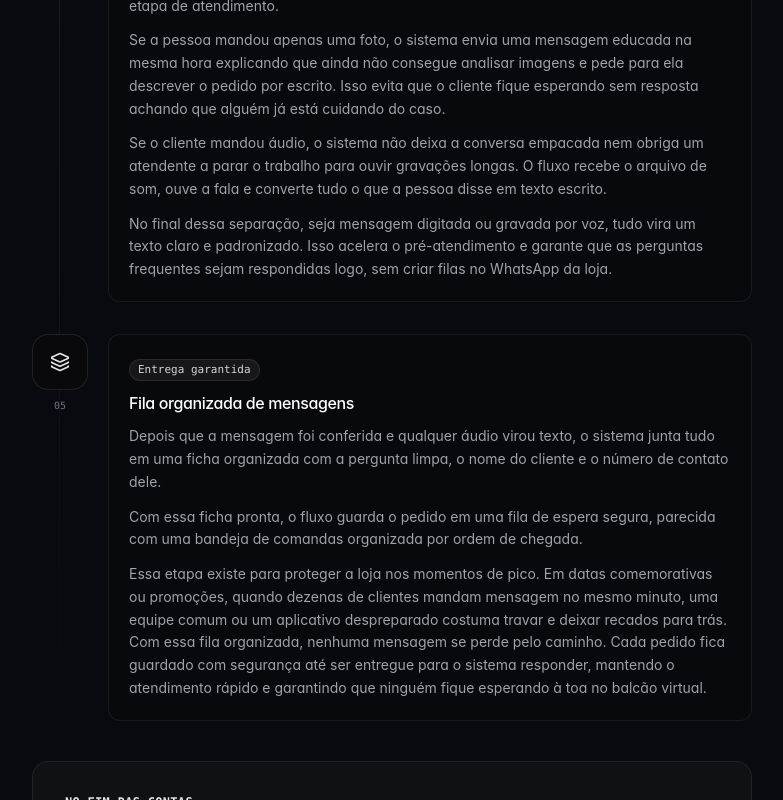
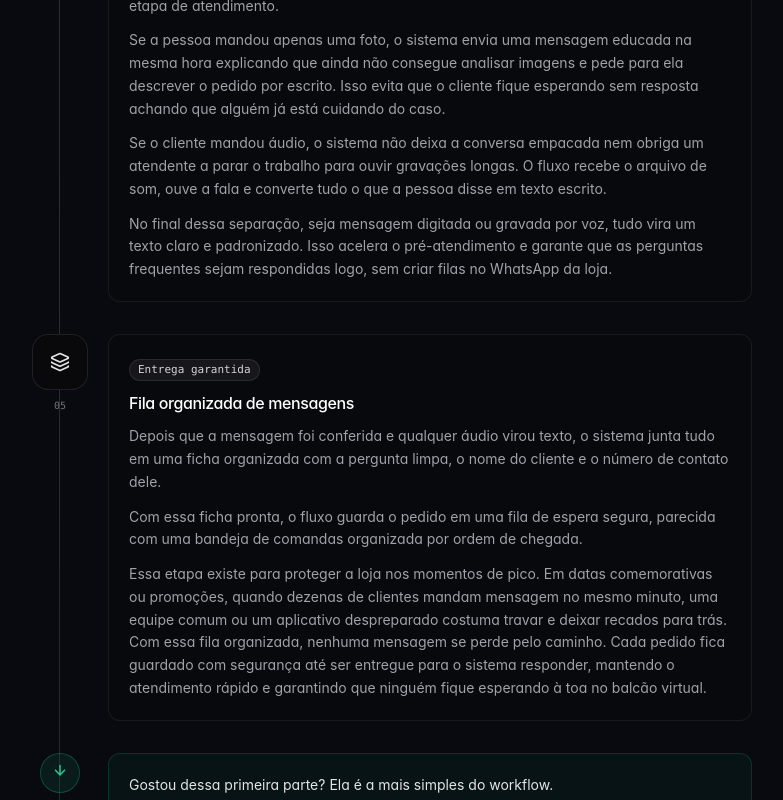
Before and after one commit to fabiobrizotti/portifolio, a Next.js app: page /blog/anne-ia/workflow in a window 1280 px wide. Shown: the part 2000-2800 px from the top of the page, without its empty margins (248-1031 px from the left). Built offline with nearby package versions, Linux system fonts and the light colour scheme.

Commit message:
feat(blog): segundo fluxo     workflow Anne IA com transição

```diff
--- a/src/app/blog/anne-ia/workflow/nodes.tsx
+++ b/src/app/blog/anne-ia/workflow/nodes.tsx
@@ -7,6 +7,12 @@ import {
   UserCheck,
   FileAudio,
   Layers,
+  Timer,
+  Eye,
+  Store,
+  BrainCircuit,
+  Send,
+  ArrowDown,
   type LucideIcon,
 } from "lucide-react";
 import { Rise } from "../motion";
@@ -84,17 +90,95 @@ const steps: Step[] = [
       "Essa etapa existe para proteger a loja nos momentos de pico. Em datas comemorativas ou promoções, quando dezenas de clientes mandam mensagem no mesmo minuto, uma equipe comum ou um aplicativo despreparado costuma travar e deixar recados para trás. Com essa fila organizada, nenhuma mensagem se perde pelo caminho. Cada pedido fica guardado com segurança até ser entregue para o sistema responder, mantendo o atendimento rápido e garantindo que ninguém fique esperando à toa no balcão virtual.",
     ],
   },
+  {
+    id: "junta-15s",
+    title: "Junta as mensagens antes de responder",
+    icon: Timer,
+    color: "text-emerald-400",
+    badge: "Aguarda 15 s",
+    text: [
+      "O primeiro fluxo cuidava apenas da recepção e da triagem na porta de entrada. A partir daqui começa a orquestração da Anne, organizando a conversa antes de entregar o pedido para a inteligência artificial.",
+      "Essa etapa resolve um hábito muito comum no WhatsApp: mandar várias mensagens curtas seguidas em vez de escrever um parágrafo inteiro. A pessoa manda \"Oi\", aperta enviar, depois manda \"Tudo bem?\", \"Você tem pronta entrega?\" e \"Qual o valor?\".",
+      "Quando um robô comum tenta responder mensagem por mensagem, ele atropela a conversa e gera respostas repetidas. Além de cansar o cliente, isso encarece o atendimento: cada consulta enviada para a inteligência artificial tem um custo direto de processamento. Responder quatro frases separadas faz a empresa gastar quatro vezes mais por uma conversa que seria resolvida em uma única resposta.",
+      "O fluxo cria uma pausa estratégica para reunir o pensamento do cliente: primeiro, o sistema retira os recados da fila de espera de forma controlada, sem sobrecarregar a estrutura. Cada frase enviada vai para uma caixinha temporária identificada pelo telefone da pessoa.",
+      "Em seguida, ele marca a mensagem como lida e ativa o aviso de digitando. O atendimento aguarda por uma janela de tempo, configurada inicialmente em 15 segundos. Esse intervalo é personalizável e pode ser ajustado para mais ou para menos de acordo com a dinâmica de cada negócio. A marca de 15 segundos foi adotada por representar um equilíbrio médio nos testes práticos, dando tempo suficiente para a pessoa concluir a frase sem deixá-la esperando demais.",
+      "Quando esse tempo termina, o sistema confere se aquela execução reúne a última mensagem enviada pelo contato. As mensagens intermediárias que chegam no meio do caminho são descartadas para evitar duplicidades. Na saída, o fluxo junta todas as frases guardadas em um texto único e limpa a memória temporária, entregando para a Anne a pergunta completa de uma só vez.",
+    ],
+  },
+  {
+    id: "checagem-pos-espera",
+    title: "Última checagem antes de responder",
+    icon: Eye,
+    color: "text-amber-400",
+    badge: "Segurança",
+    text: [
+      "Logo após essa janela de espera, entra uma segunda checagem de segurança. Enquanto o sistema aguardava o cliente terminar de digitar, o dono da loja ou um funcionário pode ter visto a notificação e respondido a conversa diretamente pelo celular. Sem essa verificação extra, a Anne terminaria os 15 segundos de espera e mandaria uma resposta logo abaixo da fala do atendente, criando confusão na conversa.",
+      "Essa etapa funciona como uma última checagem antes do envio. O sistema confere se alguém da equipe mandou mensagem durante aquele intervalo. Se o atendente humano respondeu nesse meio tempo, o fluxo é interrompido na hora e não faz mais nada, mantendo o controle total nas mãos da equipe.",
+    ],
+  },
+  {
+    id: "identidade",
+    title: "Assume a identidade da empresa",
+    icon: Store,
+    color: "text-cyan-400",
+    badge: "Contexto",
+    text: [
+      "Se ninguém da equipe interveio, o caminho segue livre para a preparação da resposta. É aqui que o sistema assume a identidade da empresa, carregando o nome da loja, o tom de voz da conversa, as regras de preço e o nome do cliente. Isso garante que a inteligência artificial responda como um funcionário treinado daquele negócio específico.",
+    ],
+  },
+  {
+    id: "cerebro-ferramentas",
+    title: "O cérebro e as ferramentas",
+    icon: BrainCircuit,
+    color: "text-violet-400",
+    badge: "IA + ferramentas",
+    text: [
+      "Nesse ponto atua o cérebro da Anne e os recursos de apoio usados para conduzir o diálogo. O primeiro recurso prático é a memória, que acompanha o histórico recente para que o cliente não precise repetir informações a cada nova mensagem.",
+      "O sistema se adapta a diferentes ramos de negócio porque funciona como um conjunto de ferramentas ajustáveis, mantendo ativo apenas o que faz sentido para cada operação. Para um escritório de advocacia, por exemplo, ferramentas de estoque não fazem sentido, já que o atendimento lida com prazos, reuniões e serviços jurídicos. Já em um comércio, como uma distribuidora ou uma doceria, a consulta de catálogo pode ser ativada. Quando o cliente pergunta se há determinado item, a Anne consulta o registro do sistema da loja e informa o preço e a quantidade cadastrada na hora. Como ela lê diretamente o que consta nos registros da empresa, manter o controle de estoque em dia garante que ela ofereça exatamente o que está disponível.",
+      "A Anne também conta com apoios práticos no atendimento: utiliza uma calculadora para somar orçamentos sem errar contas e tem uma opção direta para transferir o contato à equipe. Se a conversa exigir negociação ou fugir do escopo básico, ela transfere para um atendente humano acompanhado de um resumo organizado de tudo o que foi conversado.",
+    ],
+  },
+  {
+    id: "fila-saida",
+    title: "Despacho e fila de saída",
+    icon: Send,
+    color: "text-zinc-200",
+    badge: "Envio seguro",
+    text: [
+      "Depois que a Anne formula a resposta, o texto não vai direto para a tela do aplicativo. Ele passa antes por uma etapa de despacho e organização de saída.",
+      "O sistema empacota o texto elaborado junto com os dados do contato, como o nome e o número de telefone, e coloca a mensagem em uma fila de saída segura.",
+      "Essa separação protege a operação da loja. Em vários momentos do dia, o WhatsApp ou a conexão de internet podem oscilar por alguns segundos. Se o sistema dependesse da confirmação imediata de entrega para continuar trabalhando, ele travaria e deixaria os outros clientes esperando. Ao depositar a resposta nessa esteira de saída, a Anne conclui a tarefa dela e fica livre para atender a próxima pessoa da fila, enquanto o recado segue com segurança para o ajuste visual final, chegando organizado e fácil de ler no celular do cliente.",
+    ],
+  },
 ];
 
-export function WorkflowNodes() {
+export function FlowTransition() {
   return (
-    <ol className="relative space-y-0">
-      {/* conector vertical central */}
-      <div
-        aria-hidden
-        className="absolute left-[27px] top-4 bottom-4 w-px bg-gradient-to-b from-zinc-700 via-zinc-800 to-transparent"
-      />
-      {steps.map((s, i) => (
+    <li className="relative flex gap-4 sm:gap-5 pb-8 list-none">
+      <div className="relative z-10 flex flex-col items-center shrink-0 w-14">
+        <span className="flex items-center justify-center w-10 h-10 rounded-full bg-emerald-500/10 border border-emerald-500/30">
+          <ArrowDown aria-hidden className="w-4 h-4 text-emerald-400 animate-bounce" />
+        </span>
+      </div>
+      <div className="flex-1 min-w-0">
+        <Rise>
+          <div className="p-4 sm:p-5 rounded-xl bg-emerald-500/5 border border-emerald-500/20 space-y-2">
+            <p className="text-sm text-zinc-200 leading-relaxed">
+              Gostou dessa primeira parte? Ela é a mais simples do workflow.
+            </p>
+            <p className="text-sm text-zinc-400 leading-relaxed">
+              A partir daqui entramos nos conceitos mais técnicos — e mais
+              divertidos. Siga a seta para continuar.
+            </p>
+          </div>
+        </Rise>
+      </div>
+    </li>
+  );
+}
+
+function StepItem({ s, i }: { s: Step; i: number }) {
+  return (
     <li key={s.id} className="relative flex gap-4 sm:gap-5 pb-8 last:pb-0">
       {/* marcador numerado */}
       <div className="relative z-10 flex flex-col items-center shrink-0">
@@ -106,7 +190,7 @@ export function WorkflowNodes() {
         </span>
       </div>
       <div className="flex-1 min-w-0">
-          <Rise delay={0.05 * i}>
+      <Rise delay={0.05 * (i % 5)}>
         <motion.div
           whileHover={{ y: -2 }}
           transition={{ duration: 0.2, ease: "easeOut" }}
@@ -127,6 +211,25 @@ export function WorkflowNodes() {
       </Rise>
       </div>
     </li>
+  );
+}
+
+const CUT = 5;
+
+export function WorkflowNodes() {
+  return (
+    <ol className="relative space-y-0">
+      {/* conector vertical central */}
+      <div
+        aria-hidden
+        className="absolute left-[27px] top-4 bottom-4 w-px bg-gradient-to-b from-zinc-700 via-zinc-800 to-transparent"
+      />
+      {steps.slice(0, CUT).map((s, i) => (
+        <StepItem key={s.id} s={s} i={i} />
+      ))}
+      <FlowTransition />
+      {steps.slice(CUT).map((s, k) => (
+        <StepItem key={s.id} s={s} i={CUT + k} />
       ))}
     </ol>
   );
--- a/src/app/blog/anne-ia/workflow/page.tsx
+++ b/src/app/blog/anne-ia/workflow/page.tsx
@@ -13,6 +13,11 @@ const stepNames = [
   "Pausa para atendimento humano",
   "Separação de texto, imagem e áudio",
   "Fila organizada de mensagens",
+  "Junta as mensagens antes de responder",
+  "Última checagem antes de responder",
+  "Assume a identidade da empresa",
+  "O cérebro e as ferramentas",
+  "Despacho e fila de saída",
 ];
 
 export const metadata = {
```
Lines whose indentation alone changed are shown as unchanged.
